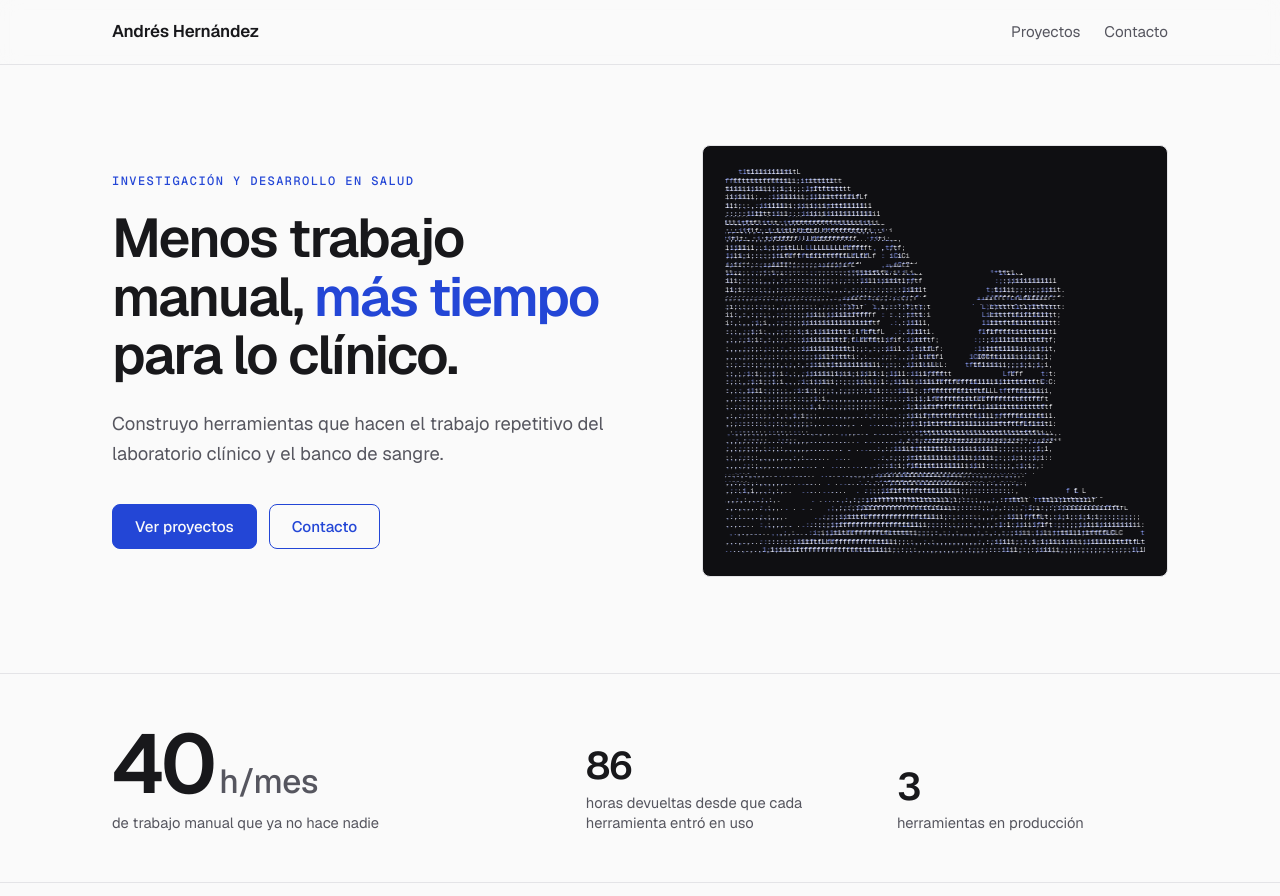
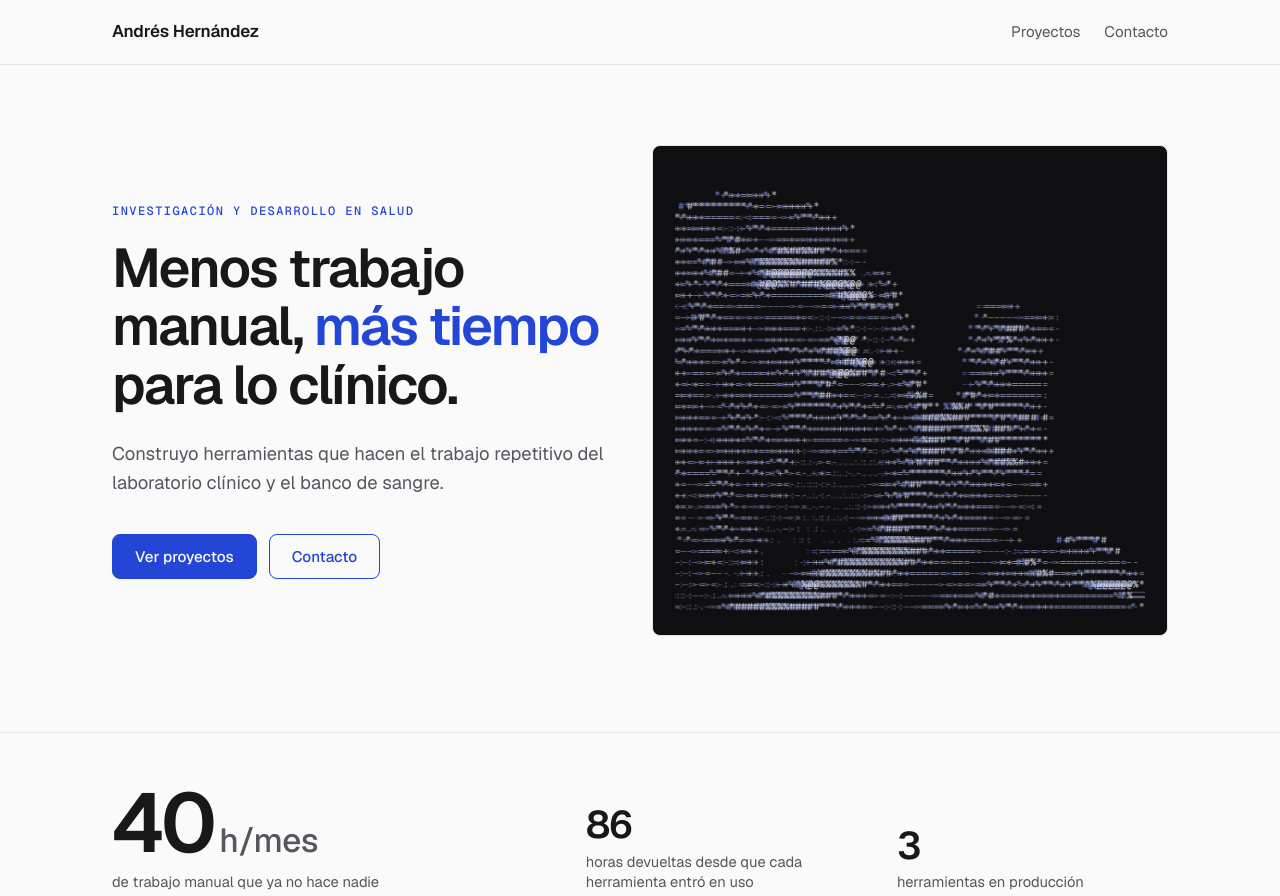
Before and after one commit to nxfortuna/nxfortuna.github.io, a plain HTML site: page index.html in a window 1280 px wide. Shown: the top 896 px of the page. Drawn offline with nearby package versions, Linux system fonts and the light colour scheme; animation ran at ten frames a second.

Commit message:
Cavernícola ASCII más grande y nítido: imagen a 2x con brillo por glifo

```diff
--- a/index.html
+++ b/index.html
@@ -54,16 +54,16 @@ nav .links a:hover{color:var(--ink)}
 
 /* hero */
 .hero{padding:80px 0 96px}
-.hero .wrap{display:grid;grid-template-columns:1.5fr 1fr;gap:56px;align-items:center}
+.hero .wrap{display:grid;grid-template-columns:1fr 1.05fr;gap:48px;align-items:center}
 .eyebrow{font:500 .75rem "Geist Mono",monospace;letter-spacing:.12em;text-transform:uppercase;color:var(--accent);margin-bottom:20px}
 .hero h1{font-size:clamp(2.3rem,4.6vw,3.4rem);line-height:1.08;letter-spacing:-.035em}
 .hero h1 span{color:var(--accent)}
 .hero .sub{color:var(--muted);font-size:1.15rem;max-width:44ch;margin:24px 0 36px}
-.caveman{margin:0;justify-self:end;max-width:100%;background:#0f0f12;border:1px solid var(--line);border-radius:var(--radius);padding:22px}
+.caveman{margin:0;justify-self:end;width:100%;max-width:553px;background:#0f0f12;border:1px solid var(--line);border-radius:var(--radius);padding:22px}
 .caveman .scr{position:relative}
-.caveman pre{margin:0;font:400 min(7px,calc((100vw - 76px) / 60))/1.2 "Geist Mono",monospace;color:#ececef;letter-spacing:0;white-space:pre;user-select:none}
+.caveman img{display:block;width:100%;height:auto}
 .caveman canvas{position:absolute;inset:0;width:100%;height:100%;display:none}
-.caveman.gl pre{visibility:hidden}
+.caveman.gl img{visibility:hidden}
 .caveman.gl canvas{display:block}
 .impact{border-top:1px solid var(--line);padding:48px 0}
 .impact .wrap{display:grid;grid-template-columns:1.6fr 1fr 1fr;gap:40px;align-items:end}
@@ -135,52 +135,7 @@ footer{border-top:1px solid var(--line);padding:24px 0;color:var(--muted);font-s
     <p class="sub">Construyo herramientas que hacen el trabajo repetitivo del laboratorio clínico y el banco de sangre.</p>
     <div class="btns"><a class="btn primary" href="#proyectos">Ver proyectos</a><a class="btn ghost" href="#contacto">Contacto</a></div>
   </div>
-  <figure class="caveman" aria-hidden="true"><div class="scr"><pre>     t1i1iii11iitL
-fftttttttfftt1i;::itttt1tt
-tiiiii;iiii;;i;i;;:,;1tftttttt
-ii;ii1i;,...;i11iii;;;111tttf1ifLf
-11i;::,.,:i1111i:;;ii;ii;itt1111111
-;;:;;;;11tt;:i1:::,;iiii;i11i111111i1
-1i11;;1tf1::it;,;itffttfffftt11iii;1ii
-;;;,;i1f;,:;1;i1tLLftfLLLffffffftfi,;;;i
-;;,;t1t;,;,;i:tiffff LLLLfffffftff  ..:ti;
-1:;11i1,::,i;;itLLL  LLLLLLLLLfffft  , ,tf;
-,,1i;i;:::;;:itLff tfi1fttfffLLLfLLf   : iCi
-,:i;ii::,:::;111i:;;;:;;:;ii;;ifL        ,iCti
-,:11;;::,,::;i:;::::::,,:::::;;;;i11it1fL i: Li                    1tt1
-i1i;:;.:;,,,,:,::::::;;;;;:,,:::,:11:;iiit1;;tf                   :;;iii1i11111
-1i;i;:::::,,;,:::::::::::,,..,:,::,::,::;:,:1i1t                t;1ii;;::;;;;iit.
-;;;;;;:,,;:;:.,:;;;,:::;;,,..,:;i1t: :i;,.;:t;;f                11fft  fLf111iif:
-;i;::,;:.:;:,,,::;;:::,,,::,;;;if    i,:::::;f;;t              L;tttt t1;1tttftt:
-ii:,:,:,:;:,,.:;::;;;iii;;ii1i1tffff   : :.;:tt:i              Littttfii1ft11tt;
-i:,:,,,,;i,.,,:;:;;;iiiii111i11ii1ttf    .:,:111,              11tttft11ttt11tt:
-:::,,,;;i:.,,,:;::;i;i;i1i1tti;1 LftfL    .:,11t1.            f1ftfftit1ttt11t1
-,:,,,:;i:,:,:,,:::;;iiii11tt1;f LLfft1;:if:.,iittf;          :;:;1111t11ttt1tf;
-:,,,,,;;:,.;:,,:,::;iiii11iitt1;;:,:,:;:i1.:,i;tiLf:         :1itt1111ii;ii;it,
-,,,.,,;::,,::,::,::;;;;i1i;ttti:,:....,;: .,,;1:Ltf1        1CCfti111ii;ii1;1;
-::,.:.:;:,:;;,:,,:,:,:iii;t1iii1iii1i.,:;:..,i1:iLLL:      tf1iiiii;;;;;i;;;i,
-::,;,,:i;;,;;i..:,,,;iiii1i;ii;i;;1i:1;.;11:.:i1;ifftt              Lff      t:
-:,::,,,:i;:;;i..,,.:i;;iii;:;:;;;ii,;1:,:;i1i,:i1i1LfffLffff11111;11ttt1tftL C:
-:,:.,;,i1:,;;;;,,.:i:i;;;:,;,;;;:;::i;:::,:i1;.;:tffttfff1tttfLLL  tfffti1iii,
-,,,.:;:;;;,,;;;;:.:;;,:i,.,,,,,,,,,,,::;:.,::i;;1:LfftfftitfLLffffffttfttffft
-:.,.:;;,:;:,::::;,::,,i,.::,,:;;:;::::,.,...;1;iiiftftffittf1;1i1i1tttiitttttf
-,:,.,::::;,.:,:,,,i;:;,.....,,,....:,::...,:;ii1;ftttffittft;111;;tffffi11ft11.
-,;,.::::::.,:::,.,;;:,... ...,. .   .....,;:;:1;1t1ttf11t1111iii1ttftffLf1iit1:
-,:,,::;;::..;:::..::,.,..  ,,... . ........:;:,itt11t11t1ii111i1tt11i1titf1i;:
-.,;,;;::,,..:::,.,,,...........  . ......:,i::;ttt111tt1ii111iii1i;i1i;:;:;1i1
-,,:,,;:;,:.,::,..,,,........ . .  ....:,.:iii,tt11tt1i1;iiii;iii1;:;;:;;,;;;1,
-::,,,:::,.,,,,...,:......   ..       ..:,:;;:it1i111iii;11i;:iii;:;:,;i::;;i::
-.,,.,,:;.,,...,,... .. .   ...  .. .,.:::i;:;f11tt11i1111i:;i1:::;;;,:,;i;,:
-.,,.::,:,.,,... .. .....   ... ...,,.,:;ii:1ft11tt1111i;iii;;::;;,,::,:;,:
-,,.,::;:,.,,,,...  ....   .  ... ...:,:,:itf1tft111t1ii1ii;::;;:,:,,:,:;
-,,.::,i,,..,:,..    ...  ....    . :;,:i1fttfftftt11i1ii;;;::::::::::,             f L
-,,,,,,:,..,.:,.         .  .. .,:,:;:1ffffffffft1ttt1ii;i;::::,,,,,:.:ftit   ft1i;1tttt11f
-.,.,.,,.. :,,.  .   .     ,;,:;;,ii1ffffffffffftt1t11ii;:::::::,,,:.:;, .;1:,:;:;iii1111i111ttfL
-..,:....,.;,,,.        .,;;:;iittLfffffffffffftf11ii;:;:,::::,,,,:.:;11;;ffLt;:,;i;:;;i;i;;:;:;;;;;
-..,....   :,,,.. .  .:::;;;itffffffffftfffft11ii;::;:::,,::,:,,,:,:1:,;ii:;1ft ;:;;;;;iii;iiiiiiiii:
-,.,.....  ,,,:... .:i;,i1tLLffffffffLttttti;;;;:,:,,:,,,,,,:,.,:,;:;ii:;,1i;;tt111;1ttffLCLC      tt
-,..,.,... ::::::::i11tfLLLfffffffffftt11i;;::,,,.:,,,,,,,,,,,,:,:;i1i;;:,i;i;1iii;iii;;i11111tt1tfLt
- ....,...,1;iiii1tfffffffffftffttt11iii;::,::,..,,,.,,,,.:,;;,:::::i1;:;:;:iiii,;;;;;:;;;;:;:;;::,1L</pre><canvas></canvas></div></figure>
+  <figure class="caveman" aria-hidden="true"><div class="scr"><img src="img/caveman.png" alt="" width="1014" height="960" decoding="async"><canvas></canvas></div></figure>
 </div></header>
 
 <div class="impact"><div class="wrap reveal" aria-label="Impacto medido">
@@ -314,29 +269,28 @@ const io = new IntersectionObserver(entries => {
   }
 }, { threshold: 0.15 });
 document.querySelectorAll(".reveal").forEach(el => io.observe(el));
-// ===== Cavernícola ASCII con glitch (WebGL). Sin WebGL o con reduced-motion queda el <pre> estático.
+// ===== Cavernícola ASCII con glitch (WebGL). Sin WebGL o con reduced-motion queda la imagen estática.
 (async () => {
-  const fig = document.querySelector(".caveman"), pre = fig.querySelector("pre"), cv = fig.querySelector("canvas");
+  const fig = document.querySelector(".caveman"), img = fig.querySelector("img"), cv = fig.querySelector("canvas");
   const gl = !reduce && cv.getContext("webgl", { premultipliedAlpha: true });
   if (!gl) return;
-  await document.fonts.ready;
+  await img.decode().catch(() => {});
+  if (!img.naturalWidth) return;
   const dpr = Math.min(devicePixelRatio || 1, 2);
-  const tex2d = document.createElement("canvas"), ctx = tex2d.getContext("2d");
-  function pintarTexto() {
-    const r = pre.getBoundingClientRect(), cs = getComputedStyle(pre), fs = parseFloat(cs.fontSize), lh = parseFloat(cs.lineHeight);
-    tex2d.width = cv.width = Math.round(r.width * dpr); tex2d.height = cv.height = Math.round(r.height * dpr);
-    ctx.clearRect(0, 0, tex2d.width, tex2d.height); ctx.scale(dpr, dpr);
-    ctx.font = `400 ${fs}px "Geist Mono", monospace`; ctx.textBaseline = "top"; ctx.fillStyle = "#fff";
-    pre.textContent.split("\n").forEach((l, i) => ctx.fillText(l, 0, i * lh + (lh - fs) / 2));
-    ctx.setTransform(1, 0, 0, 1, 0, 0);
-    gl.bindTexture(gl.TEXTURE_2D, tex); gl.texImage2D(gl.TEXTURE_2D, 0, gl.RGBA, gl.RGBA, gl.UNSIGNED_BYTE, tex2d);
+  const esc = document.createElement("canvas"), ectx = esc.getContext("2d");
+  function pintarTexto() {   // escala con canvas 2D (buen filtrado) y sube la textura al tamaño exacto: sin rayas por aliasing
+    const r = img.getBoundingClientRect();
+    if (!r.width) return;
+    esc.width = cv.width = Math.round(r.width * dpr); esc.height = cv.height = Math.round(r.height * dpr);
+    ectx.imageSmoothingQuality = "high"; ectx.drawImage(img, 0, 0, esc.width, esc.height);
+    gl.texImage2D(gl.TEXTURE_2D, 0, gl.RGBA, gl.RGBA, gl.UNSIGNED_BYTE, esc);
     gl.viewport(0, 0, cv.width, cv.height);
   }
   const vs = "attribute vec2 p;varying vec2 uv;void main(){uv=vec2(p.x*.5+.5,.5-p.y*.5);gl_Position=vec4(p,0.,1.);}";
   const fs = `precision mediump float;varying vec2 uv;uniform sampler2D t;uniform float time,burst;uniform vec3 ink,acc;
     float r(float x){return fract(sin(x*12.9898)*43758.5453);}
     void main(){
-      vec2 p=uv; float line=floor(uv.y*48.); float tick=floor(time*14.);
+      vec2 p=uv; float line=floor(uv.y*40.); float tick=floor(time*14.);
       float slice=step(1.-burst*.45,r(line*1.7+tick));
       p.x+=slice*(r(line*3.1+tick)-.5)*.12*burst;
       float a=texture2D(t,p).a;
@@ -359,7 +313,7 @@ document.querySelectorAll(".reveal").forEach(el => io.observe(el));
   const colores = () => { gl.uniform3fv(U("ink"), [.925, .925, .937]); gl.uniform3fv(U("acc"), [.557, .635, 1]); }; // panel siempre oscuro
   colores();
   pintarTexto(); fig.classList.add("gl");
-  new ResizeObserver(pintarTexto).observe(pre);
+  new ResizeObserver(pintarTexto).observe(img);
   // ráfagas cortas cada pocos segundos; al pasar el mouse el glitch sube
   let burst = 0, hover = 0, proxima = 1200;
   fig.addEventListener("pointerenter", () => hover = .55);
```
Also changed, not shown: img/caveman.png (added).
